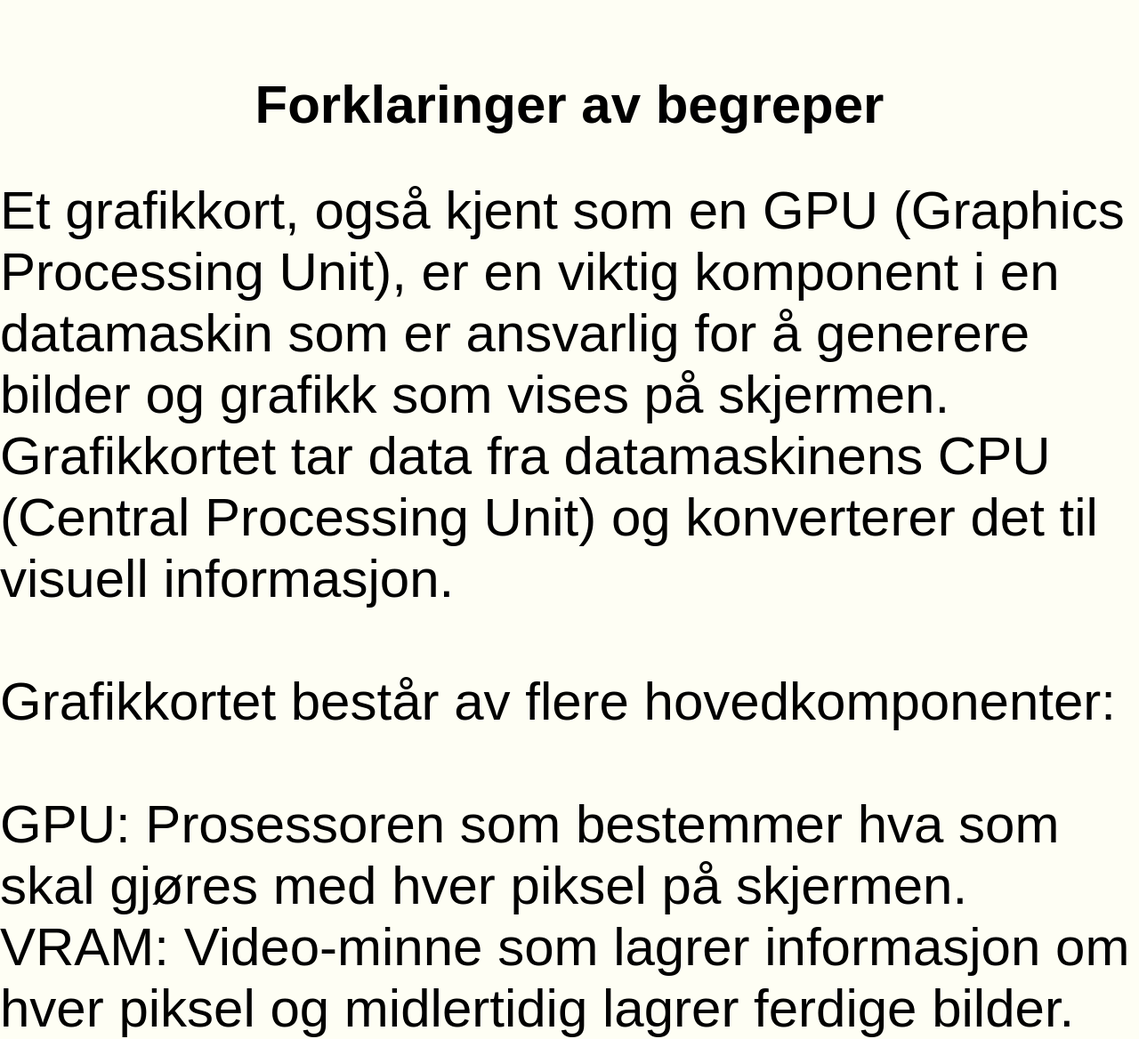
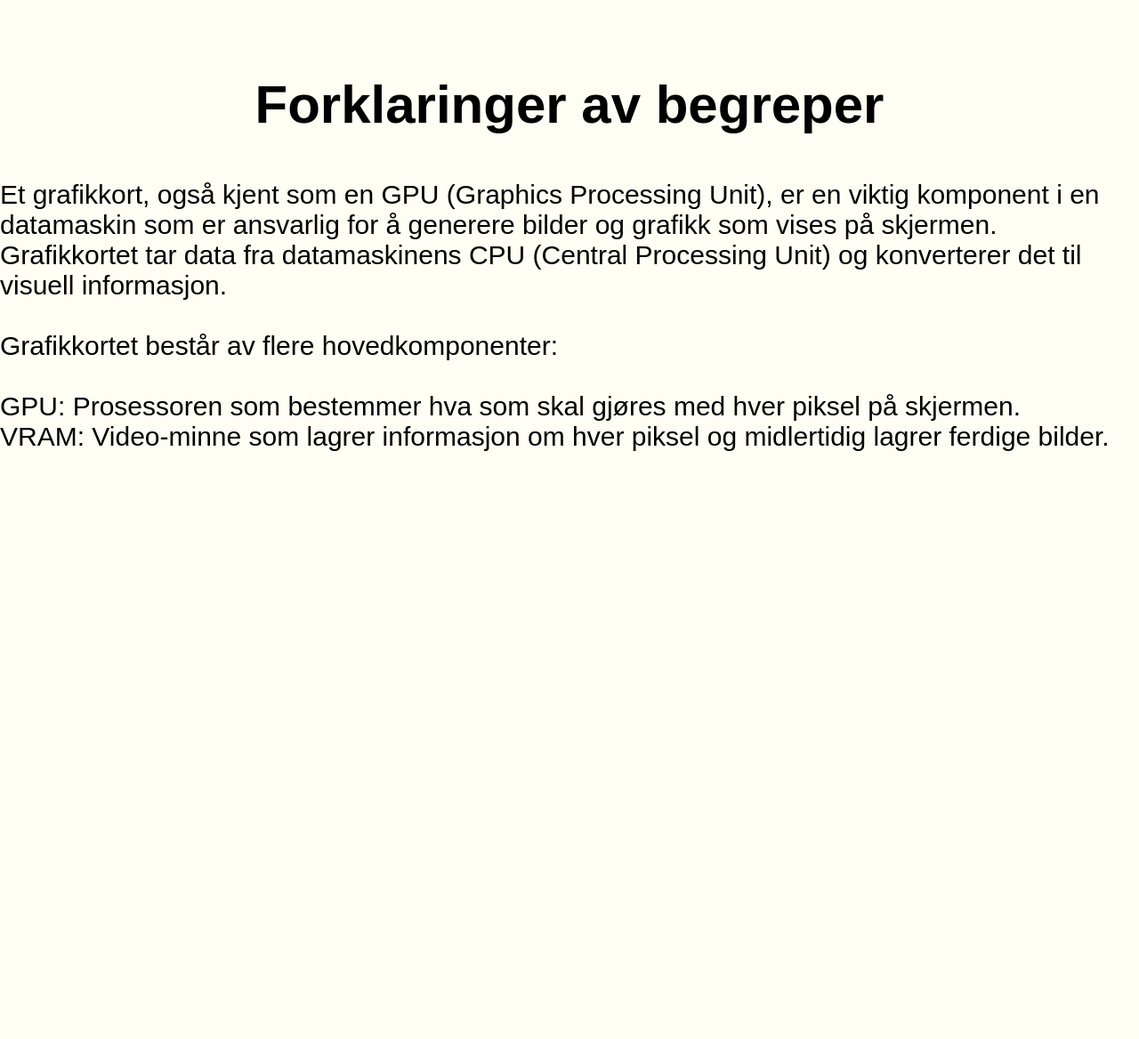
Before and after one commit to Honapon/terminoppgave_vg2, a PHP site: page /brukerstotte.html in a window 1280 px wide. Shown: the part 56-1224 px from the top of the page at 89% size. After the commit the page ends 563 px from the top, so only its background shows below. Run offline with PHP 8.4, Linux system fonts and the light colour scheme.

Commit message:
Update style.css

```diff
--- a/style.css
+++ b/style.css
@@ -83,7 +83,7 @@ body{
         font-family: "quicksand", sans-serif;
         font-weight: 500;
         font-style: normal;
-        font-size: 150%;
+        font-size: 75%;
         display: flex;
         justify-content: center;
         margin: 0px;
```
